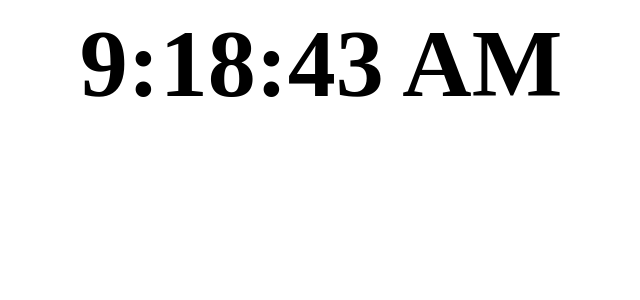
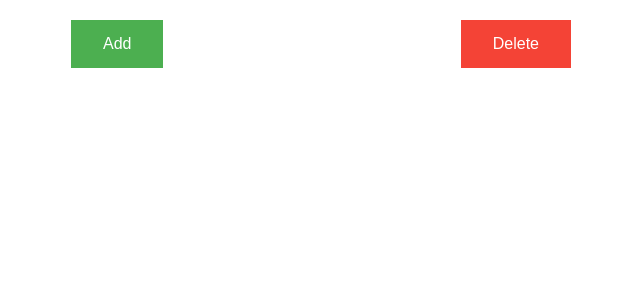
Before and after one commit to niksonax/my-clock, a React app: page / in a window 1280 px wide. Shown: the top 300 px of the page, without its empty margins (317-957 px from the left). Built offline with nearby package versions, Linux system fonts and the light colour scheme.

Commit message:
Add ability to create/delete clock entities

```diff
--- a/src/App.jsx
+++ b/src/App.jsx
@@ -1,8 +1,34 @@
-import React from 'react';
+import React, { useState, useEffect } from 'react';
 import Clock from './components/Clock.jsx';
+import './App.css';
 
 const App = () => {
-  return <Clock />;
+  const [clocks, setClocks] = useState([]);
+
+  const addClock = () => setClocks((oldItems) => [...oldItems, <Clock />]);
+
+  const deleteClock = () => setClocks((old) => old.slice(0, -1));
+
+  const clocksRender = clocks.map((clock, index) => (
+    <div key={index} className="clock">
+      {clock}
+    </div>
+  ));
+
+  return (
+    <div className="container">
+      <div className="button-container">
+        <button id="add-btn" className="button" onClick={addClock}>
+          Add
+        </button>
+        <button id="delete-btn" className="button" onClick={deleteClock}>
+          Delete
+        </button>
+      </div>
+
+      <div className="clocks">{clocksRender}</div>
+    </div>
+  );
 };
 
 export default App;
```
